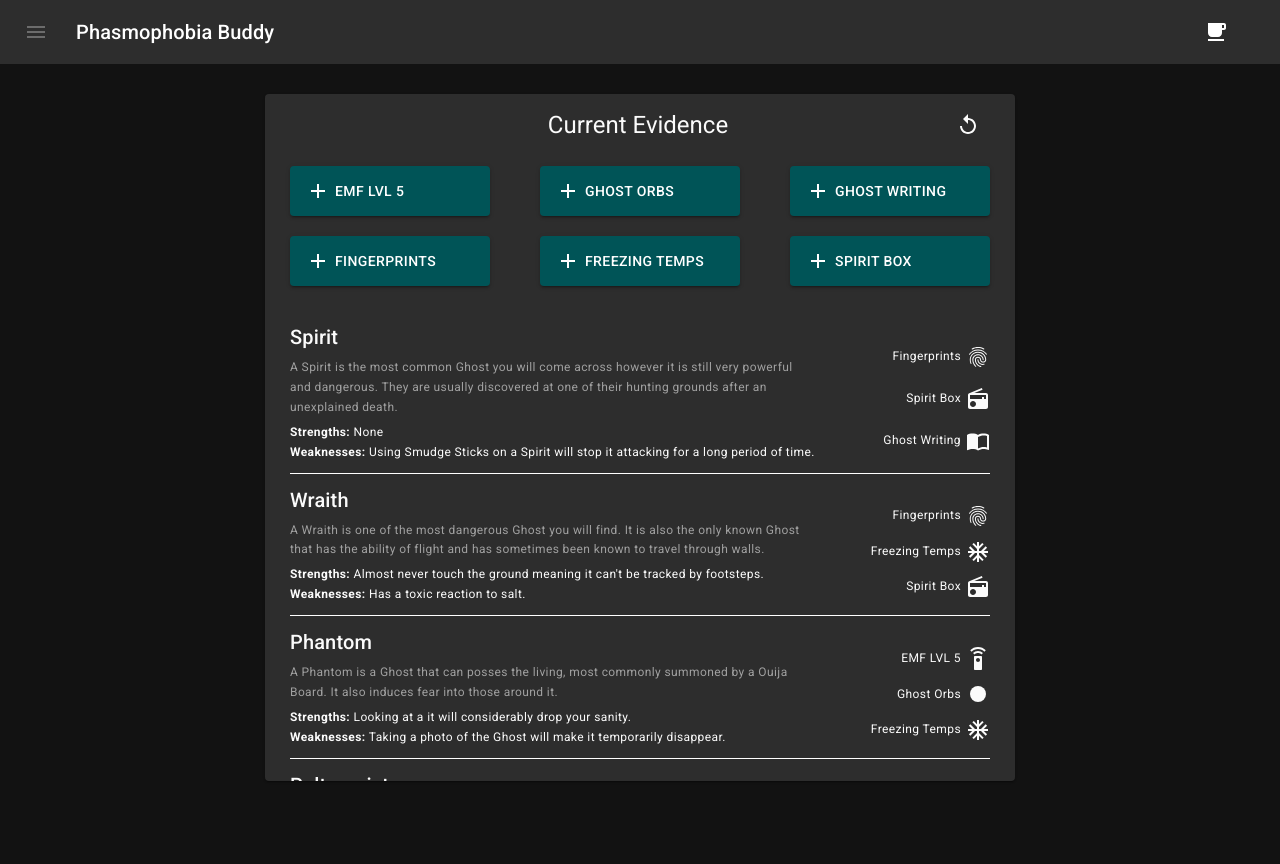
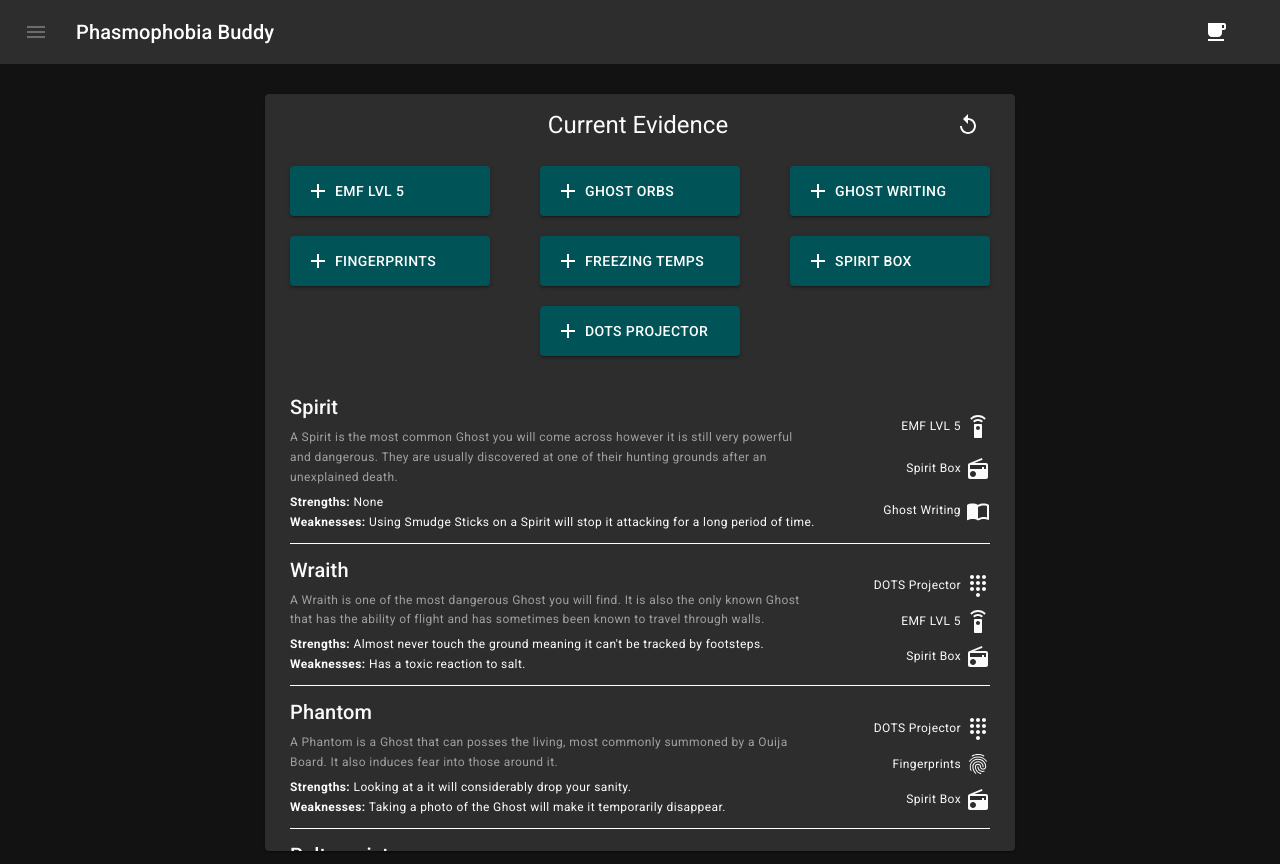
Before and after one commit to JacobSolomonUCF/phasmophobia-buddy, a React (Create React App) app: page / in a window 1280 px wide. Built offline with nearby package versions, Linux system fonts and the light colour scheme.

Commit message:
feat: adds new evidence type & 2 new ghost

```diff
--- a/src/Ghosts.js
+++ b/src/Ghosts.js
@@ -87,91 +87,91 @@
 export const GhostInfo = [
   {
     name: 'Spirit',
-    evidence: ['fingerprints', 'spirit_box', 'ghost_writing'],
+    evidence: ['emf_lvl5', 'spirit_box', 'ghost_writing'],
     desc: 'A Spirit is the most common Ghost you will come across however it is still very powerful and dangerous. They are usually discovered at one of their hunting grounds after an unexplained death.',
     strengths: 'None',
     weaknesses: 'Using Smudge Sticks on a Spirit will stop it attacking for a long period of time.',
   },
   {
     name: 'Wraith',
-    evidence: ['fingerprints', 'freezing_temps', 'spirit_box'],
+    evidence: ['dots', 'emf_lvl5', 'spirit_box'],
     desc: 'A Wraith is one of the most dangerous Ghost you will find. It is also the only known Ghost that has the ability of flight and has sometimes been known to travel through walls.',
     strengths: 'Almost never touch the ground meaning it can\'t be tracked by footsteps.',
     weaknesses: 'Has a toxic reaction to salt.',
   },
   {
     name: 'Phantom',
-    evidence: ['emf_lvl5', 'orbs', 'freezing_temps'],
+    evidence: ['dots', 'fingerprints', 'spirit_box'],
     desc: 'A Phantom is a Ghost that can posses the living, most commonly summoned by a Ouija Board. It also induces fear into those around it.',
     strengths: 'Looking at a it will considerably drop your sanity.',
     weaknesses: 'Taking a photo of the Ghost will make it temporarily disappear.',
   },
   {
     name: 'Poltergeist',
-    evidence: ['spirit_box', 'fingerprints', 'orbs'],
+    evidence: ['spirit_box', 'fingerprints', 'ghost_writing'],
     desc: 'One of the most famous Ghost, a Poltergeist, also known as a noisy Ghost can manipulate objects around it to spread fear into it\'s victims.',
     strengths: 'Can throw huge amounts of objects at once.',
     weaknesses: 'Is almost ineffective in an empty room.',
   },
   {
     name: 'Banshee',
-    evidence: ['emf_lvl5', 'fingerprints', 'freezing_temps'],
+    evidence: ['dots', 'fingerprints', 'orbs'],
     desc: 'A Banshee is a natural hunter and will attack anything. It has been known to stalk it\'s prey one at a time until making it\'s kill.',
     strengths: 'Will only target one person at a time.',
     weaknesses: 'Fears the Crucifix and will be less aggressive when near one.',
   },
   {
     name: 'Jinn',
-    evidence: ['emf_lvl5', 'spirit_box', 'orbs'],
+    evidence: ['emf_lvl5', 'fingerprints', 'freezing_temps'],
     desc: 'A Jinn is a territorial Ghost that will attack when threatened. It has also been known to be able to travel at significant speed.',
     strengths: 'Will travel at a faster speed if it\'s victim is far away.',
     weaknesses: 'Turning off the locations power source will prevent the Ghost from using it\'s ability.',
   },
   {
     name: 'Mare',
-    evidence: ['spirit_box', 'orbs', 'freezing_temps'],
+    evidence: ['ghost_writing', 'orbs', 'spirit_box'],
     desc: 'A Mare is the source of all nightmares, making it most powerful in the dark.',
     strengths: 'Will have an increased chance to attack in the dark.',
     weaknesses: 'Turning the lights on around the Ghost will lower it\'s chance to attack.',
   },
   {
     name: 'Revenant',
-    evidence: ['emf_lvl5', 'fingerprints', 'ghost_writing'],
+    evidence: ['freezing_temps', 'orbs', 'ghost_writing'],
     desc: 'A Revenant is slow but violent Ghost that will attack indiscriminately. It has been rumored to travel at significantly higher speed when hunting.',
     strengths: 'Will travel at a significantly faster speed when hunting a victim.',
     weaknesses: 'Hiding from the Ghost will cause it to move very slowly.',
   },
   {
     name: 'Shade',
-    evidence: ['emf_lvl5', 'orbs', 'ghost_writing'],
+    evidence: ['emf_lvl5', 'freezing_temps', 'ghost_writing'],
     desc: 'A Shade is known to be a Shy Ghost. There is evidence that a Shade will stop all paranormal activity if there are multiple people nearby.',
     strengths: 'Being shy means the Ghost will be harder to find.',
     weaknesses: 'The Ghost will not enter hunting mode if there is multiple people nearby.',
   },
   {
     name: 'Demon',
-    evidence: ['spirit_box', 'ghost_writing', 'freezing_temps'],
+    evidence: ['fingerprints', 'ghost_writing', 'freezing_temps'],
     desc: 'A Demon is one of the worst Ghosts you can encounter. It has been known to attack without reason.',
     strengths: 'It will attack more often then any other Ghost.',
     weaknesses: 'Asking it successful questions on the Ouija Board won\'t lower the users sanity.',
   },
   {
     name: 'Yurei',
-    evidence: ['orbs', 'ghost_writing', 'freezing_temps'],
+    evidence: ['orbs', 'dots', 'freezing_temps'],
     desc: 'A Yurei is a Ghost that has returned to the physical world, usually for the purpose of revenge or hatred.',
     strengths: 'Has been known to have a stronger effect on people\'s sanity.',
     weaknesses: 'Smudging the Ghost\'s room will cause it to not wander around the location for a long time.',
   },
   {
     name: 'Oni',
-    evidence: ['emf_lvl5', 'spirit_box', 'ghost_writing'],
+    evidence: ['emf_lvl5', 'dots', 'freezing_temps'],
     desc: 'Oni\'s are cousin to the Demon and posses extreme strength. There have been rumours that they become more active around their prey.',
     strengths: 'Are more active when people are nearby and have been seen moving at great speed.',
     weaknesses: 'Being more active will make the Ghost easier to find and identify.',
   },
   {
     name: 'Yokai',
-    evidence: ['spirit_box', 'orbs', 'ghost_writing'],
+    evidence: ['spirit_box', 'orbs', 'dots'],
     desc: 'A Yokai is a common type of ghost that is attracted to human voices. They can usually be found haunting family homes.',
     strengths: 'Talking near a Yokai will anger it and increase it\'s chance of attacking.',
     weaknesses: 'When hunting a Yokai can only hear voices close to it.',
@@ -182,5 +182,19 @@
     desc: 'A Hantu is a rare ghost that can be found in hot climates. They are known to attack often during cold weather.',
     strengths: 'Lower temperatures can cause the Hantu to move at faster speeds.',
     weaknesses: 'A Hantu will move slower in warmer areas.',
+  },
+  {
+    name: 'Myling',
+    evidence: ['emf_lvl5', 'fingerprints', 'ghost_writing'],
+    desc: 'A Myling is very vocal and active ghost. They are rumoured to be quite when hunting their prey.',
+    strengths: 'Known to be quieter when hunting.',
+    weaknesses: 'More frequently makes paranormal sounds.',
+  },
+  {
+    name: 'Goryo',
+    evidence: ['emf_lvl5', 'fingerprints', 'dots'],
+    desc: 'Using a video camera is the only way to view a Goryo, when it passes through a DOTS projector.',
+    strengths: 'Will usually only show itself on camera if there are no people nearby.',
+    weaknesses: 'They are rarely seen far from their death place.'
   }
 ];
--- a/src/Root.js
+++ b/src/Root.js
@@ -7,6 +7,7 @@
 import Ghosts, { GhostInfo } from './Ghosts';
 import AcUnit from '@material-ui/icons/AcUnit';
 import Radio from '@material-ui/icons/Radio';
+import Dialpad from '@material-ui/icons/Dialpad';
 import FiberManualRecordIcon from '@material-ui/icons/FiberManualRecord';
 import ImportContactsIcon from '@material-ui/icons/ImportContacts';
 import FingerprintIcon from '@material-ui/icons/Fingerprint';
@@ -77,6 +78,12 @@
     key: 'spirit_box',
     icon: <Radio/>,
   },
+  dots: {
+    display: 'DOTS Projector',
+    selected: false,
+    key: 'dots',
+    icon: <Dialpad/>,
+  },
 };
 
 export default function Root () {
```
